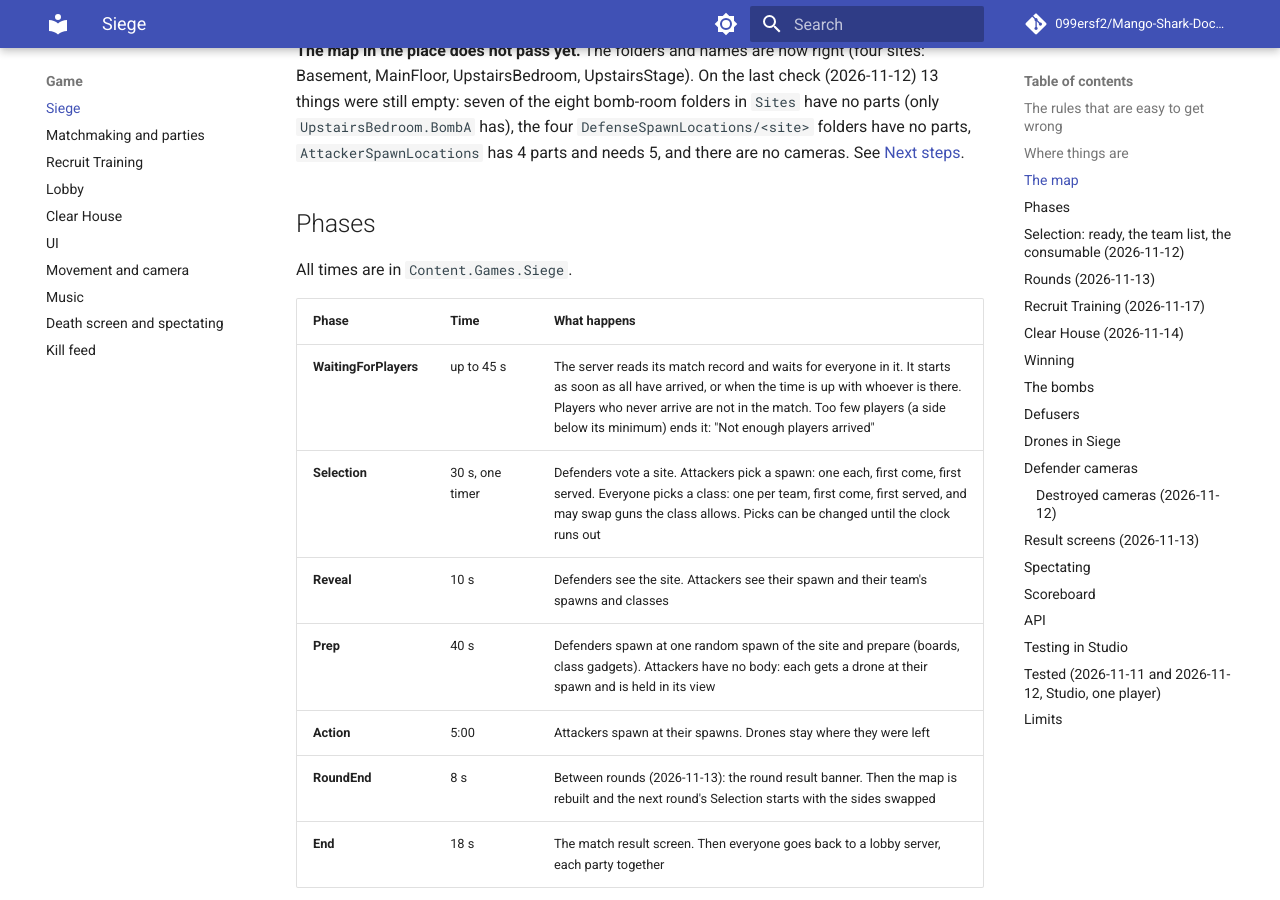
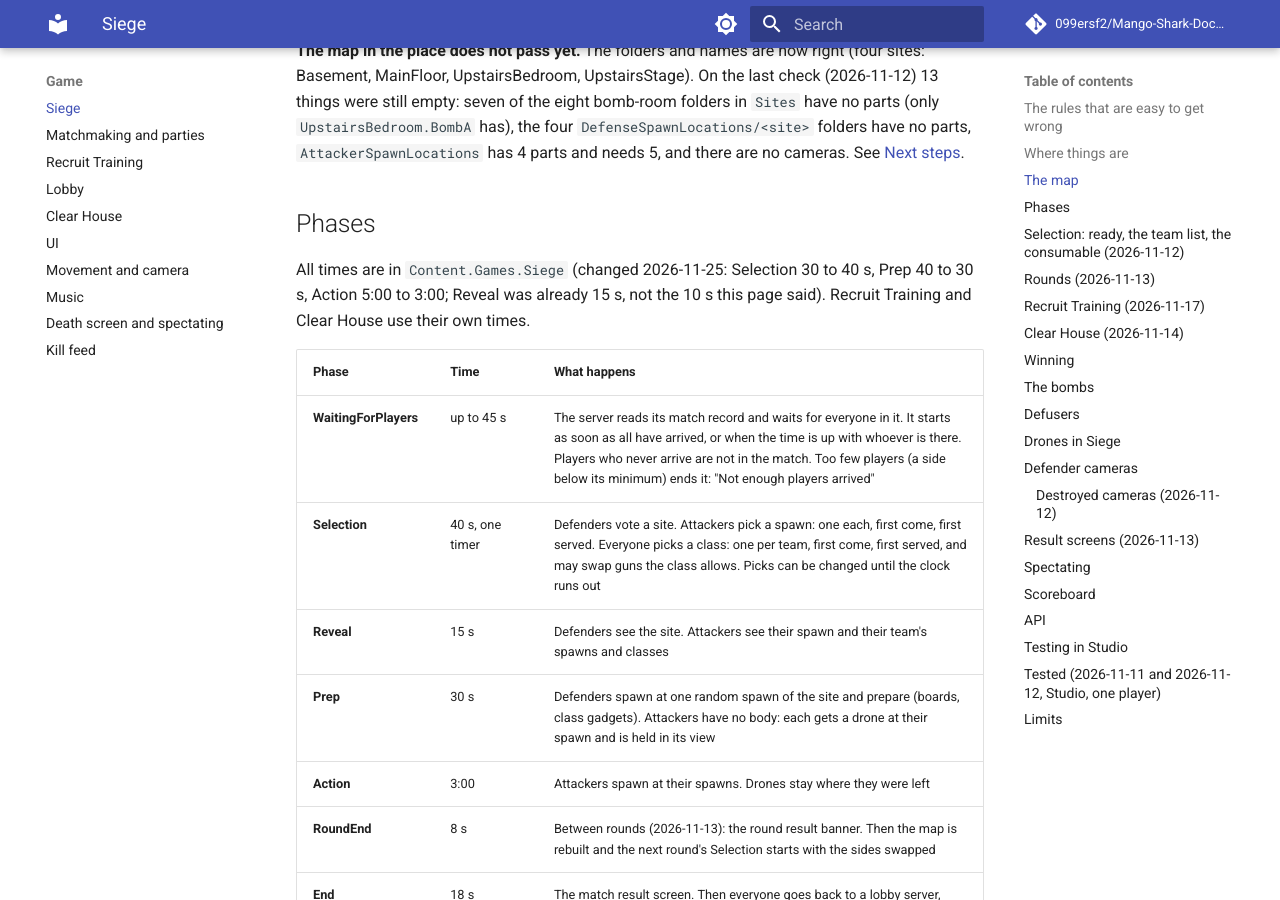
Before and after one commit to 099ersf2/Mango-Shark-Documentation, an MkDocs documentation site: the page built from Gun Game/SIEGE.md, in a window 1280 px wide and 900 px high, scrolled down 3060 px. Built offline with MkDocs 1.6.1 and Material for MkDocs 9.7.7, drawn with Linux system fonts in a browser that asks for light colours; comment, search, counter and statistics services are not loaded.

Commit message:
Shorter Siege rounds: Selection 40 s, Prep 30 s, Action 3:00
Clear House gets its own 30 s Selection time. Reveal was already 15 s;
SIEGE.md said 10 s. Changelog and next steps updated; not playtested.

Co-Authored-By: Claude Opus 5.5 <noreply@anthropic.com>

```diff
--- a/Gun Game/SIEGE.md
+++ b/Gun Game/SIEGE.md
@@ -72,15 +72,15 @@ When a match starts the map is checked, and every problem is warned in plain wor
 
 ## Phases
 
-All times are in `Content.Games.Siege`.
+All times are in `Content.Games.Siege` (changed 2026-11-25: Selection 30 to 40 s, Prep 40 to 30 s, Action 5:00 to 3:00; Reveal was already 15 s, not the 10 s this page said). Recruit Training and Clear House use their own times.
 
 | Phase | Time | What happens |
 | --- | --- | --- |
 | **WaitingForPlayers** | up to 45 s | The server reads its match record and waits for everyone in it. It starts as soon as all have arrived, or when the time is up with whoever is there. Players who never arrive are not in the match. Too few players (a side below its minimum) ends it: "Not enough players arrived" |
-| **Selection** | 30 s, one timer | Defenders vote a site. Attackers pick a spawn: one each, first come, first served. Everyone picks a class: one per team, first come, first served, and may swap guns the class allows. Picks can be changed until the clock runs out |
-| **Reveal** | 10 s | Defenders see the site. Attackers see their spawn and their team's spawns and classes |
-| **Prep** | 40 s | Defenders spawn at one random spawn of the site and prepare (boards, class gadgets). Attackers have no body: each gets a drone at their spawn and is held in its view |
-| **Action** | 5:00 | Attackers spawn at their spawns. Drones stay where they were left |
+| **Selection** | 40 s, one timer | Defenders vote a site. Attackers pick a spawn: one each, first come, first served. Everyone picks a class: one per team, first come, first served, and may swap guns the class allows. Picks can be changed until the clock runs out |
+| **Reveal** | 15 s | Defenders see the site. Attackers see their spawn and their team's spawns and classes |
+| **Prep** | 30 s | Defenders spawn at one random spawn of the site and prepare (boards, class gadgets). Attackers have no body: each gets a drone at their spawn and is held in its view |
+| **Action** | 3:00 | Attackers spawn at their spawns. Drones stay where they were left |
 | **RoundEnd** | 8 s | Between rounds (2026-11-13): the round result banner. Then the map is rebuilt and the next round's Selection starts with the sides swapped |
 | **End** | 18 s | The match result screen. Then everyone goes back to a lobby server, each party together |
 
```
Also changed, not shown: Gun Game/CHANGELOG.md (+7 -0 lines), Gun Game/CLEAR_HOUSE.md (+1 -1 lines), Gun Game/NEXT_STEPS.md (+4 -0 lines).
